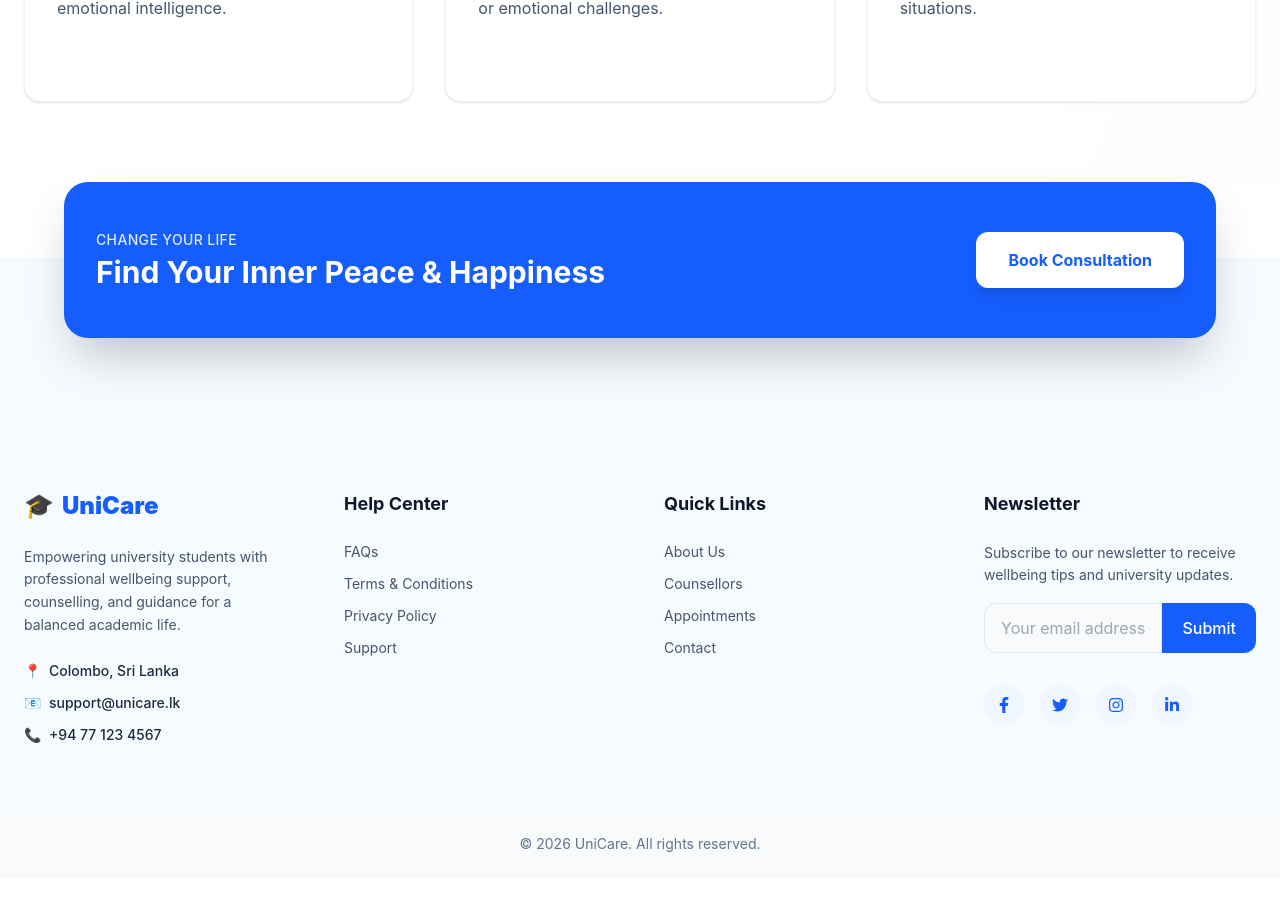
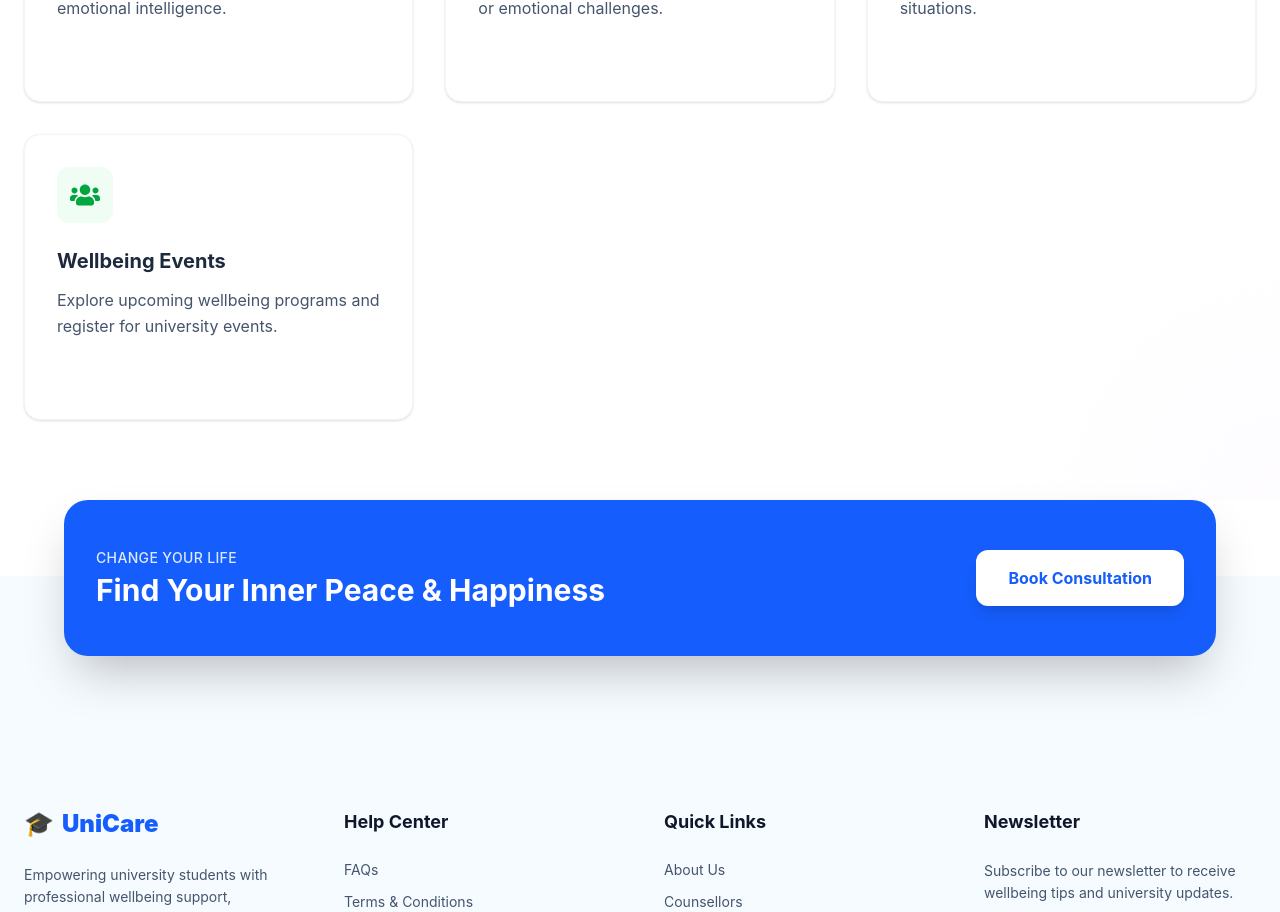
Before and after one commit to AaishaShahani2001/Y3S1-ITPM, a React app in the folder frontend/: page / in a window 1280 px wide. Shown: the part 2860-3772 px from the top of the page. Before the commit the page ends 3738 px from the top, so only its background shows below. Built offline with nearby package versions, Linux system fonts and the light colour scheme; the HTML template or start-up script is replaced by a standard one.

Commit message:
Navbar updated with events feature

```diff
--- a/frontend/src/components/Navbar.jsx
+++ b/frontend/src/components/Navbar.jsx
@@ -103,6 +103,18 @@ export default function Navbar() {
                   <p className="text-slate-500 text-[10px] normal-case tracking-normal font-medium">Explore all amenities</p>
                 </div>
               </Link>
+
+                 {/* Event FEATURE */}
+              <Link to="/events" className="flex items-center gap-4 p-4 hover:bg-green-50 rounded-xl">
+                <div className="w-10 h-10 bg-green-100 rounded-xl flex items-center justify-center text-green-600">
+                  <FaUsers />
+                </div>
+                <div>
+                  <p className="text-slate-900 font-bold normal-case tracking-normal">Wellbeing Events</p>
+                  <p className="text-slate-500 text-[10px] normal-case tracking-normal font-medium">Register for events</p>
+                </div>
+              </Link>
+
             </div>
           </div>
 
@@ -159,6 +171,10 @@ export default function Navbar() {
             <Link to="/services" className="p-4 hover:bg-slate-50 flex items-center justify-between rounded-xl" onClick={() => setIsOpen(false)}>
               Other Services <FaClipboardList />
             </Link>
+            {/* Event FEATURE */}
+            <Link to="/events" onClick={() => setIsOpen(false)}>
+              Wellbeing Events
+            </Link>
           </div>
 
           <Link to="/about" className="p-4 hover:bg-slate-50 rounded-xl" onClick={() => setIsOpen(false)}>About</Link>
--- a/frontend/src/components/Services.jsx
+++ b/frontend/src/components/Services.jsx
@@ -48,6 +48,14 @@ const services = [
     icon: FaHeartbeat,
     color: "bg-red-50 text-red-600",
   },
+
+  {
+  title: "Wellbeing Events",
+  description: "Explore upcoming wellbeing programs and register for university events.",
+  icon: FaUsers,
+  color: "bg-green-50 text-green-600",
+  path: "/events"
+},
 ];
 
 export default function Services() {
@@ -93,7 +101,13 @@ export default function Services() {
               </p>
               <div className="mt-6">
                 <button
-                  onClick={() => setSelectedService(service)}
+                  onClick={() => {
+                      if (service.path) {
+                        window.location.href = service.path;
+                      } else {
+                        setSelectedService(service);
+                      }
+                    }}
                   className="inline-flex items-center text-sm font-semibold text-blue-600 hover:text-blue-700 transition-colors opacity-0 group-hover:opacity-100 transform translate-y-2 group-hover:translate-y-0 duration-300"
                 >
                   Learn more <span className="ml-1">→</span>
```
